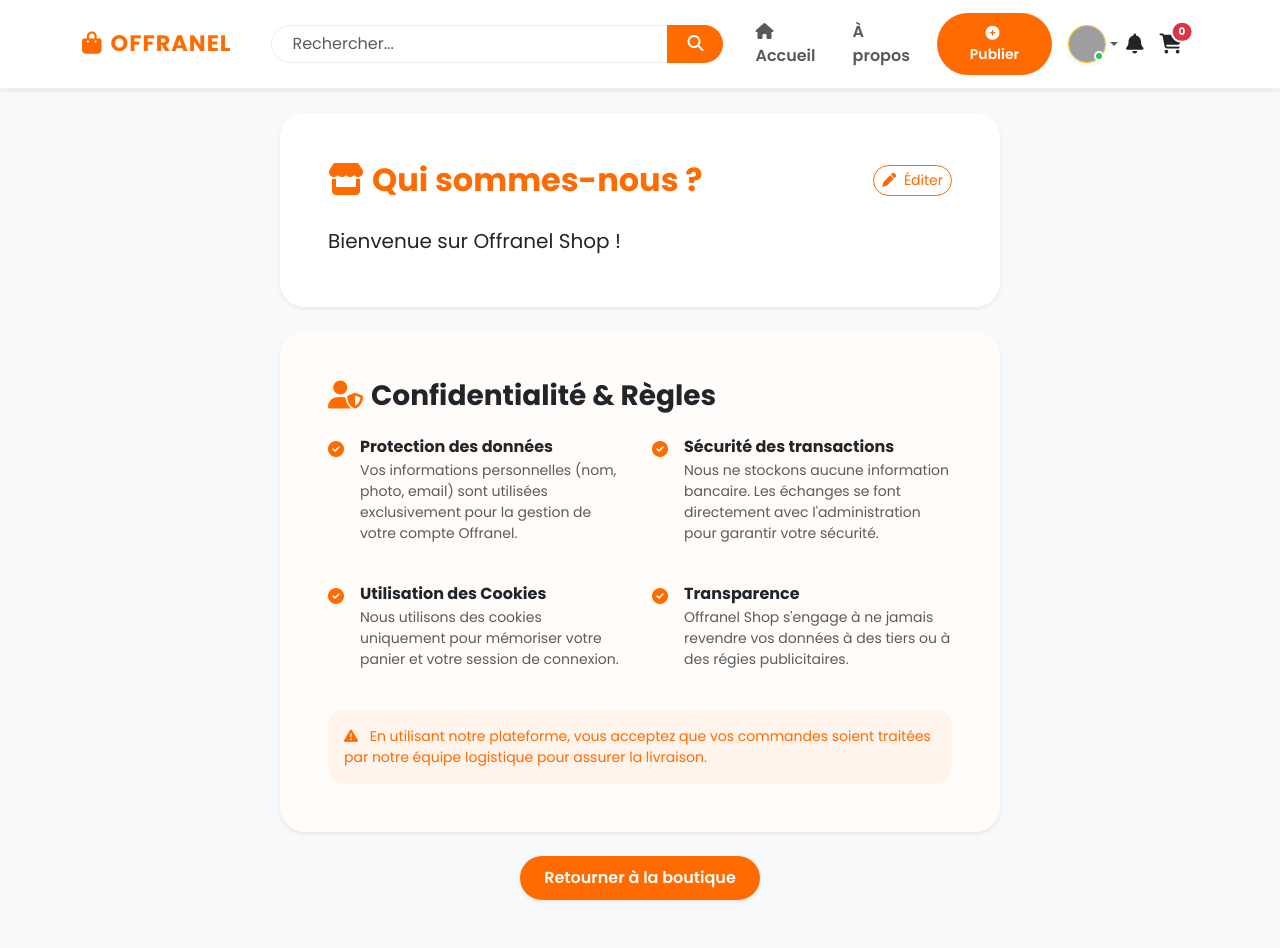
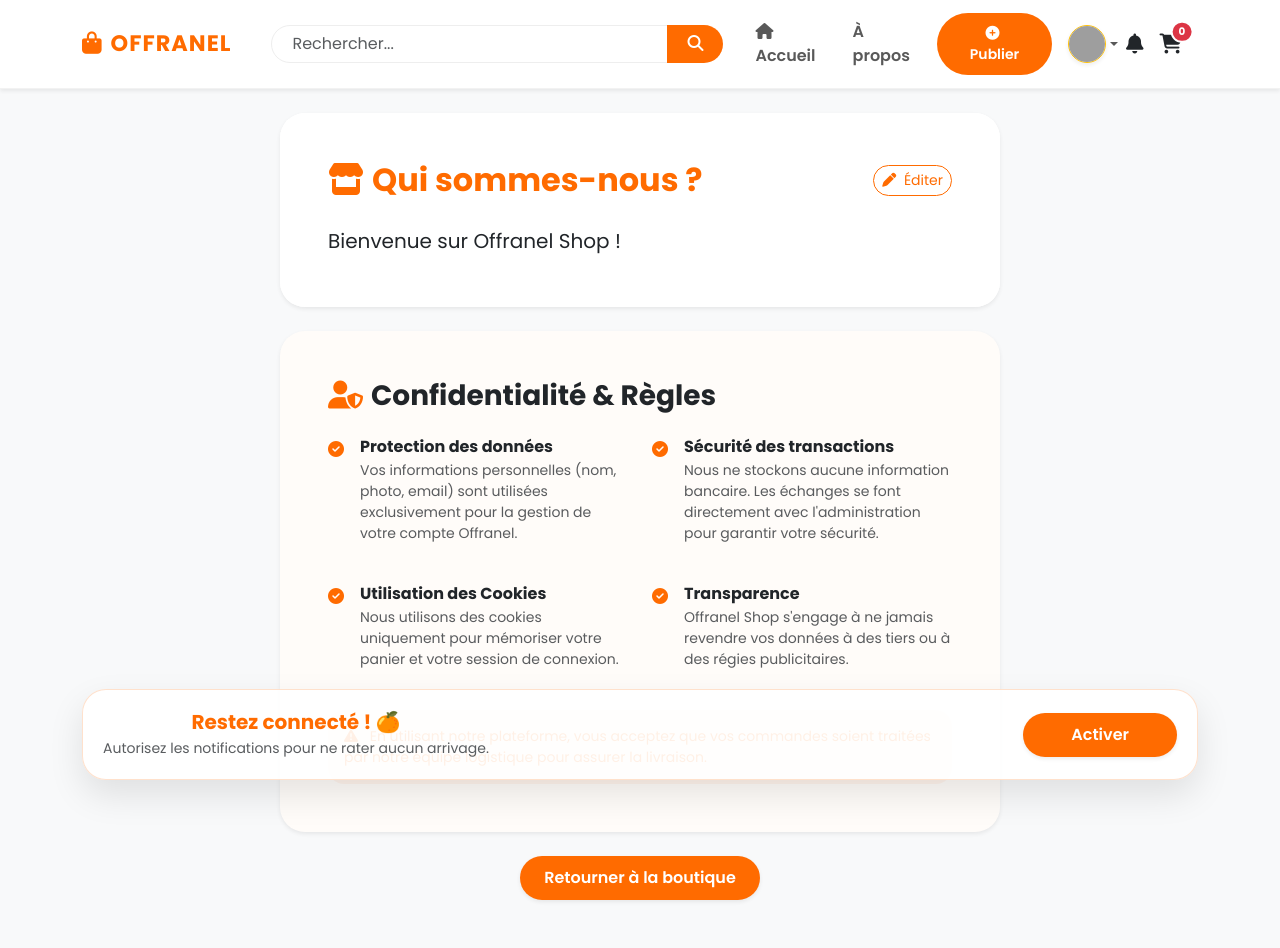
Before and after one commit to erno-ngoy/mal-offranel, a Flask app: page /a-propos in a window 1280 px wide. Run offline with Flask 3, Linux system fonts and the light colour scheme; the visitor is signed in with stand-in values (Sample User, id 1); data that the repository does not hold is empty; some libraries are stand-ins or nearby versions; grey boxes are pictures that could not be loaded.

Commit message:
Correction d'un bug

```diff
--- a/templates/base.html
+++ b/templates/base.html
@@ -13,7 +13,7 @@
     <meta name="apple-mobile-web-app-title" content="OFFRANEL">
 
     <link href="https://cdn.jsdelivr.net/npm/bootstrap@5.3.0/dist/css/bootstrap.min.css" rel="stylesheet">
-    <link rel="stylesheet" href="https://cdnjs.cloudflare.com/ajax/libs/font-awesome/6.4.0/index.min.css">
+    <link rel="stylesheet" href="https://cdnjs.cloudflare.com/ajax/libs/font-awesome/6.4.0/css/all.min.css">
     <link rel="stylesheet" href="https://cdnjs.cloudflare.com/ajax/libs/animate.css/4.1.1/animate.min.css">
     <link rel="icon" type="image/png" href="/static/img/image.png">
     <link rel="apple-touch-icon" href="/static/img/images.png">
@@ -97,18 +97,8 @@
         .bg-orange { background-color: var(--offranel-orange) !important; }
         .text-fb { color: var(--fb-blue) !important; }
 
-        /* --- NAVBAR MODIFIÉE --- */
-        .navbar {
-            padding: 12px 0;
-            border-bottom: 1px solid rgba(0,0,0,0.05);
-            transition: all 0.3s ease;
-        }
-        /* Effet translucide au scroll */
-        .navbar.scrolled {
-            background: rgba(255, 255, 255, 0.85) !important;
-            backdrop-filter: blur(10px);
-            -webkit-backdrop-filter: blur(10px);
-        }
+        /* --- NAVBAR --- */
+        .navbar { padding: 12px 0; border-bottom: 1px solid rgba(0,0,0,0.05); }
         .navbar-brand { font-size: 1.4rem; letter-spacing: 1px; }
 
         /* --- BOUTONS --- */
@@ -130,7 +120,7 @@
             border: 2px solid white;
         }
 
-        /* --- SEARCH BAR --- */
+        /* --- NOUVEAUTÉ : SEARCH BAR --- */
         .search-container {
             max-width: 500px;
             margin: 0 auto;
@@ -139,11 +129,6 @@
             border-radius: 50px 0 0 50px !important;
             border: 1px solid #eee;
             padding-left: 20px;
-            transition: border-color 0.3s;
-        }
-        .search-input:focus {
-            border-color: var(--offranel-orange);
-            box-shadow: none;
         }
         .search-btn {
             border-radius: 0 50px 50px 0 !important;
@@ -151,27 +136,6 @@
             color: white;
             border: none;
             padding: 0 20px;
-            transition: 0.3s;
-        }
-        .search-btn:hover {
-            background: #e66000;
-            color: white;
-        }
-
-        /* --- AVATAR INDICATOR --- */
-        .avatar-wrapper {
-            position: relative;
-            display: inline-block;
-        }
-        .status-indicator {
-            position: absolute;
-            bottom: 2px;
-            right: 2px;
-            width: 10px;
-            height: 10px;
-            background: #22c55e;
-            border: 2px solid white;
-            border-radius: 50%;
         }
 
         /* --- COOKIE BANNER DESIGN --- */
@@ -228,7 +192,7 @@
     </div>
 </div>
 
-<nav id="mainNavbar" class="navbar navbar-expand-lg navbar-light bg-white sticky-top shadow-sm">
+<nav class="navbar navbar-expand-lg navbar-light bg-white sticky-top shadow-sm">
     <div class="container">
         <a class="navbar-brand fw-bold text-orange" href="/">
             <i class="fas fa-shopping-bag me-2"></i>OFFRANEL
@@ -275,10 +239,7 @@
 
                     <div class="dropdown mt-2 mt-lg-0">
                         <a class="nav-link dropdown-toggle d-flex align-items-center" href="#" data-bs-toggle="dropdown">
-                            <div class="avatar-wrapper">
-                                <img src="{{ session.get('photo') }}" class="rounded-circle border border-warning shadow-sm" width="38" height="38">
-                                <span class="status-indicator"></span>
-                            </div>
+                            <img src="{{ session.get('photo') }}" class="rounded-circle border border-warning shadow-sm" width="38" height="38">
                         </a>
                         <ul class="dropdown-menu dropdown-menu-end border-0 shadow-lg rounded-4 p-2 animate__animated animate__fadeIn">
                             {% if session.get('role') == 'admin' %}
@@ -336,9 +297,8 @@
             <div class="modal-body py-4 text-center">
                 <p id="pContent" class="fs-5 text-muted"></p>
             </div>
-            <div class="modal-footer border-0 flex-column gap-2">
-                <button type="button" class="btn btn-orange w-100 rounded-pill py-2 fw-bold" data-bs-dismiss="modal">OK, COMPRIS</button>
-                <button type="button" class="btn btn-light w-100 rounded-pill py-2 text-muted small" onclick="disablePopupForSession()" data-bs-dismiss="modal">Annuler l'affichage</button>
+            <div class="modal-footer border-0">
+                <button type="button" class="btn btn-orange w-100 rounded-pill py-2 fw-bold" data-bs-dismiss="modal">OK, FERMER</button>
             </div>
         </div>
     </div>
@@ -347,25 +307,10 @@
 <script src="https://cdn.jsdelivr.net/npm/bootstrap@5.3.0/dist/js/bootstrap.bundle.min.js"></script>
 
 <script>
-    // --- LOGIQUE NAVBAR SCROLL ---
-    window.addEventListener('scroll', function() {
-        const nav = document.getElementById('mainNavbar');
-        if (window.scrollY > 50) {
-            nav.classList.add('scrolled');
-        } else {
-            nav.classList.remove('scrolled');
-        }
-    });
-
-    // --- FONCTIONS POP-UP ANNULATION ---
-    function disablePopupForSession() {
-        sessionStorage.setItem("offranel_popup_disabled", "true");
-    }
-
     // --- FONCTION ALERTE HAUTE PRIORITÉ (VIBRATION + NOTIF) ---
     function triggerAppAlert(title, message) {
         if ('vibrate' in navigator) {
-            navigator.vibrate([150, 50, 150]);
+            navigator.vibrate([150, 50, 150]); // Double vibration style App
         }
         if (Notification.permission === "granted") {
             new Notification(title, {
@@ -375,17 +320,13 @@
         }
     }
 
-    // --- LOGIQUE POP-UP D'ANNONCE (ACCUEIL UNIQUEMENT + ANNULABLE) ---
+    // --- LOGIQUE POP-UP D'ANNONCE (SYSTEMATIQUE) ---
     function checkAnnouncementPopup() {
-        const isHomePage = window.location.pathname === "/";
-        const isPopupDisabled = sessionStorage.getItem("offranel_popup_disabled") === "true";
-
-        if (!isHomePage || isPopupDisabled) return;
-
         const isPopupActive = "{{ popup.active if popup else 'False' }}" === "True";
         const popupTitle = "{{ popup.title if popup else '' }}";
         const popupContent = "{{ popup.content if popup else '' }}";
 
+        // Suppression de la vérification localStorage pour afficher à CHAQUE connexion
         if (isPopupActive && popupTitle !== "") {
             const modalEl = document.getElementById('autoPopup');
             if (modalEl) {
@@ -432,6 +373,7 @@
         });
     }
 
+    // --- LOGIQUE DES ALERTES TÉLÉPHONE ---
     const VAPID_PUBLIC_KEY = 'BOT0JEWz9-w_eTSqZXlLXewXXq4hT3zvWPFfyb68z-aH80OVc1oX2xvftH4d3rhQMKT5ibT8vkHK7vAIbaTq29Q';
 
     function urlBase64ToUint8Array(base64String) {
@@ -465,6 +407,7 @@
         navigator.serviceWorker.register('/sw.js').catch(err => console.log(err));
     }
 
+    // --- NOTIFICATIONS TEMPS RÉEL (ALERTE IMPORTANTE) ---
     async function checkNotifications() {
         try {
             const response = await fetch('/api/get_last_notif');
@@ -478,19 +421,23 @@
                     badge.innerText = "!";
                     badge.classList.remove('d-none');
                 }
+                // Déclencher l'alerte vibration/notif
                 triggerAppAlert("Nouvel Arrivage ! 🍊", data.message || "Un nouvel article est disponible.");
             }
         } catch(e) {}
     }
-    setInterval(checkNotifications, 30000);
+    setInterval(checkNotifications, 30000); // Toutes les 30 sec
 
+    // GESTION PANIER
     function updateCartBadge() {
         const cart = JSON.parse(localStorage.getItem('offranel_cart')) || [];
         const countElement = document.getElementById('cart-count');
         if(countElement) countElement.innerText = cart.length;
     }
 
+    // --- GESTION COOKIES (SESSION-BASED) ---
     function acceptCookies() {
+        // On utilise sessionStorage pour que ça s'affiche à chaque nouvelle connexion au compte/site
         sessionStorage.setItem("offranel_session_accepted", "true");
         const banner = document.getElementById("cookieBanner");
         if(banner) banner.style.display = "none";
@@ -504,13 +451,16 @@
 
     document.addEventListener("DOMContentLoaded", () => {
         updateCartBadge();
-        const isHomePage = window.location.pathname === "/";
-        if (isHomePage && !sessionStorage.getItem("offranel_session_accepted")) {
+
+        // Cookies : Vérifie la session actuelle
+        if (!sessionStorage.getItem("offranel_session_accepted")) {
             setTimeout(() => {
                 const banner = document.getElementById("cookieBanner");
                 if(banner) banner.style.display = "block";
             }, 1500);
         }
+
+        // Vérification systématique du Pop-up
         checkAnnouncementPopup();
     });
 </script>
```
